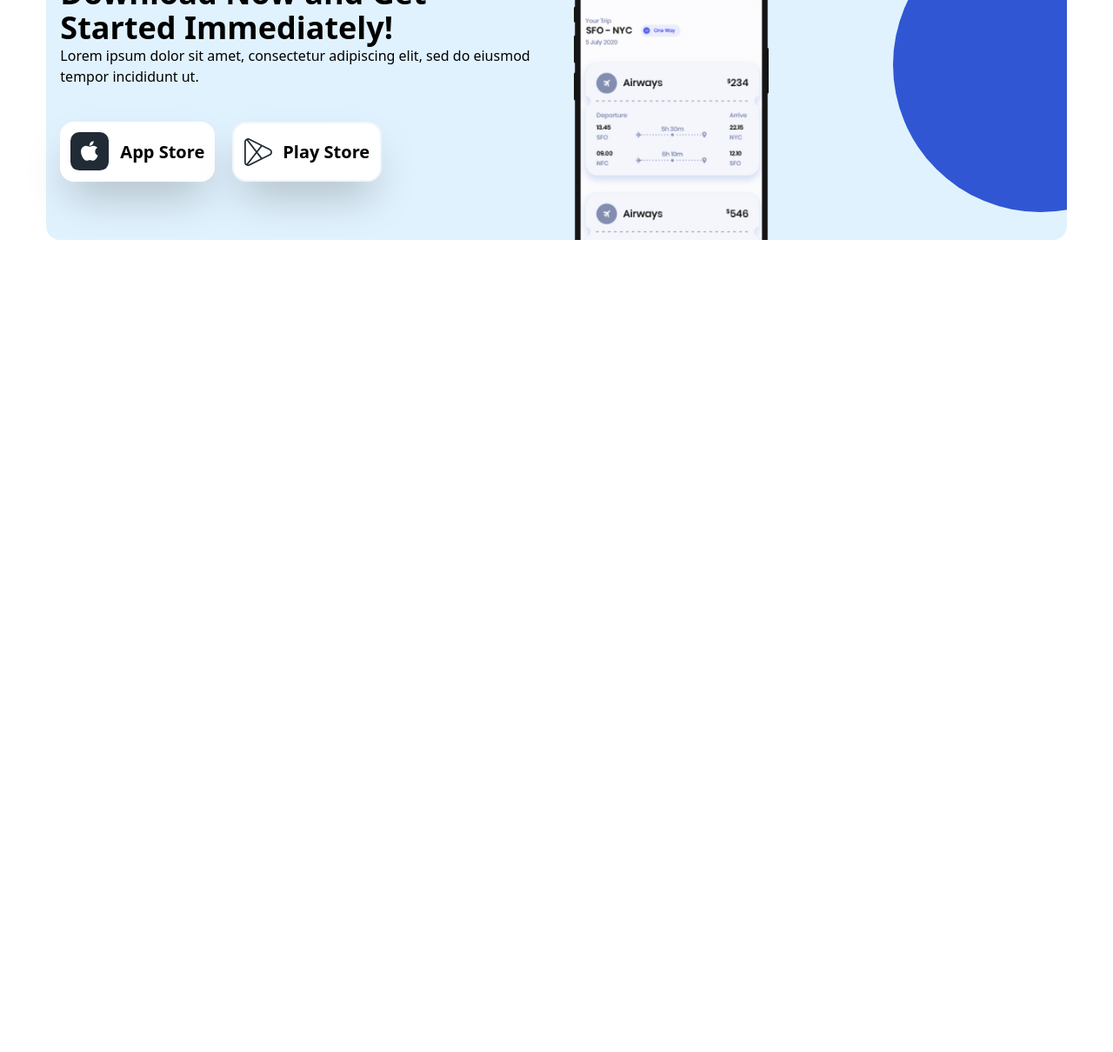
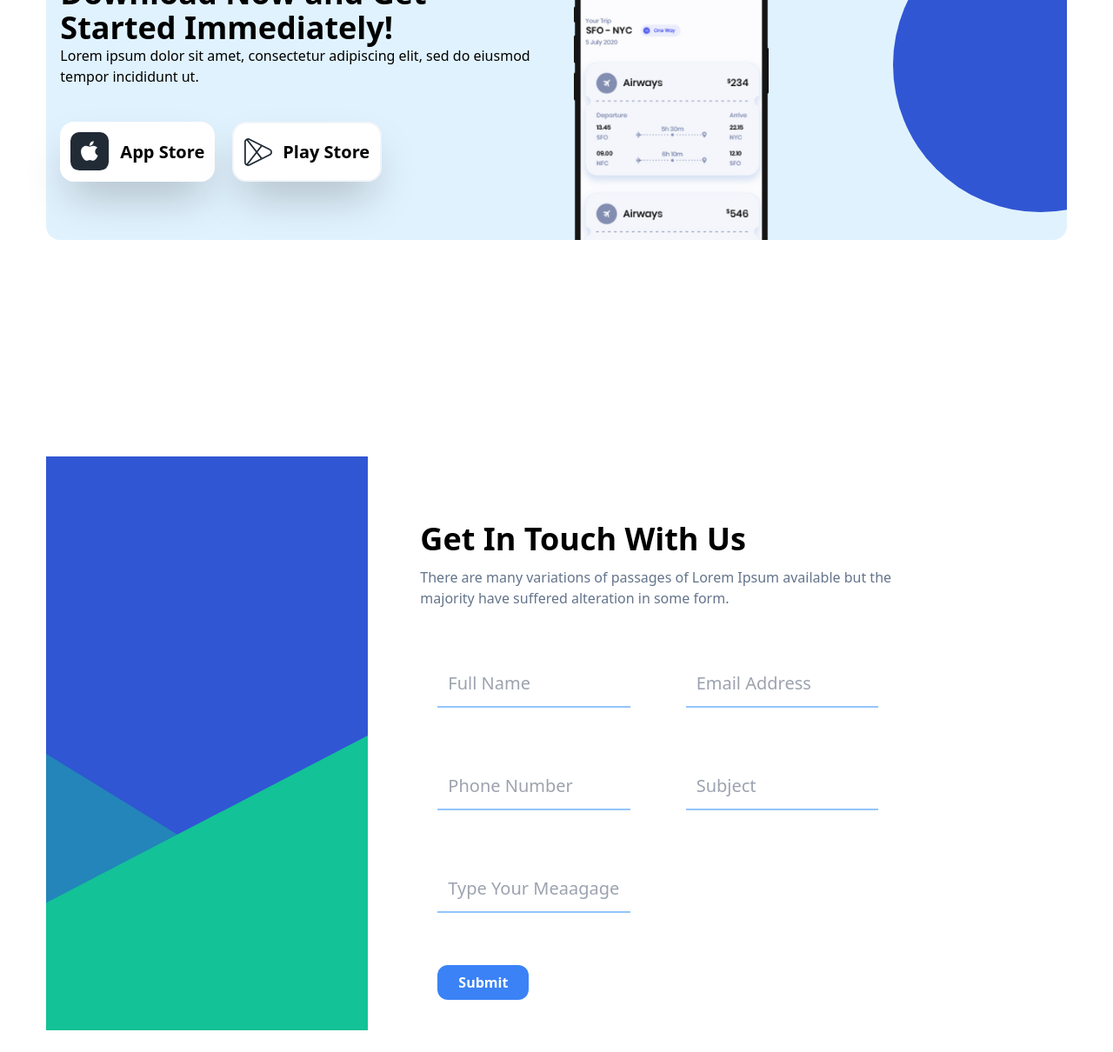
Before and after one commit to Nur-Al-Mumit/E-commerce, a website: page src/index.html in a window 1280 px wide. Shown: the part 3408-4618 px from the top of the page at 87% size. Before the commit the page ends 3684 px from the top, so only its background shows below. Drawn offline with Linux system fonts and the light colour scheme; files whose address does not match are found by name.

Commit message:
added Contact section & responsiveness

```diff
--- a/src/index.html
+++ b/src/index.html
@@ -310,11 +310,63 @@
             </button>
           </div>
         </div>
-        <!-- bg-[length:150px]   bg-[top_left_5rem] -->
         <div
-          class="px-5 h-full mx-auto mt-10 w-11/12 sm:w-1/2 lg:w-1/2 xl:w-1/2"
+          class="px-5 h-full mx-auto mt-10 w-11/12 sm:w-1/2"
         >
-          <img class="w-56 h-full content-center" src="/img/iPhones/iPhone-03.png" alt="" />
+          <img
+            class="w-56 h-full content-center"
+            src="/img/iPhones/iPhone-03.png"
+            alt=""
+          />
+        </div>
+      </section>
+      <!-----------------------------------
+                      Contact
+          ---------------------------------->
+      <section id="contact" class="mt-56 scroll-mt-28 w-11/12 mx-auto">
+        <div class="flex flex-col items-center sm:flex-row">
+          <div
+            class="bg-no-repeat"
+            style="background-image: url(/img/vectors/Dotted\ Shape.svg)"
+          >
+            <img class=" h-full" src="/img/vectors/contact.svg" alt="" />
+          </div>
+          <!------------ Form ------------>
+          <div class="w-full sm:w-1/2 p-5 sm:ml-10">
+            <h1 class="text-center mt-20 w-full sm:text-left text-4xl font-bold">Get In Touch With Us</h1>
+            <p class="text-slate-500 mt-3 mb-10 text-center sm:text-left">
+              There are many variations of passages of Lorem Ipsum available but
+              the majority have suffered alteration in some form.
+            </p>
+            <form class action="">
+              <div class="grid  lg:grid-cols-2 gap-16 p-5">
+                <input
+                  class="inputs"
+                  type="text"
+                  required
+                  placeholder="Full Name"
+                />
+                <input
+                  required
+                  class="inputs"
+                  type="email"
+                  placeholder="Email Address"
+                />
+                <input
+                  class="inputs"
+                  type="number"
+                  placeholder="Phone Number"
+                />
+                <input class="inputs" type="text" placeholder="Subject" />
+                <input
+                  class="inputs"
+                  type="text"
+                  placeholder="Type Your Meaagage"
+                />
+              </div>
+              <input class="btn btn-blue my-10 ml-5" type="submit" />
+            </form>
+          </div>
         </div>
       </section>
     </main>
--- a/src/input.css
+++ b/src/input.css
@@ -13,3 +13,6 @@
 .btn-teal {
   @apply bg-teal-500 hover:bg-teal-600 active:bg-teal-800;
 }
+.inputs {
+  @apply border-b-2 border-blue-300 text-xl p-3 transition duration-150 hover:border-emerald-300 focus:outline-0;
+}
```
Also changed, not shown: dist/style.css, img/vectors/Dotted Shape.svg (added), img/vectors/contact.svg (added).
